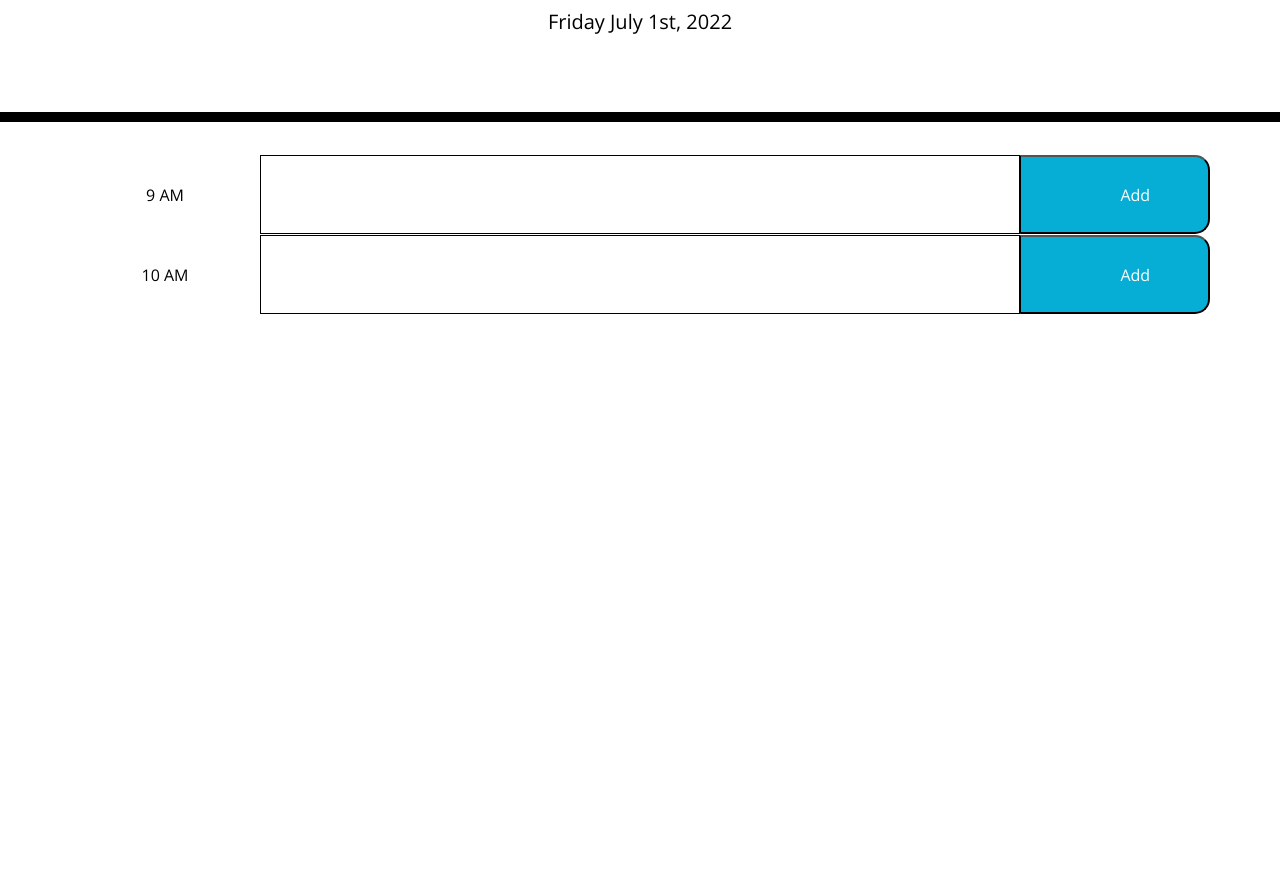
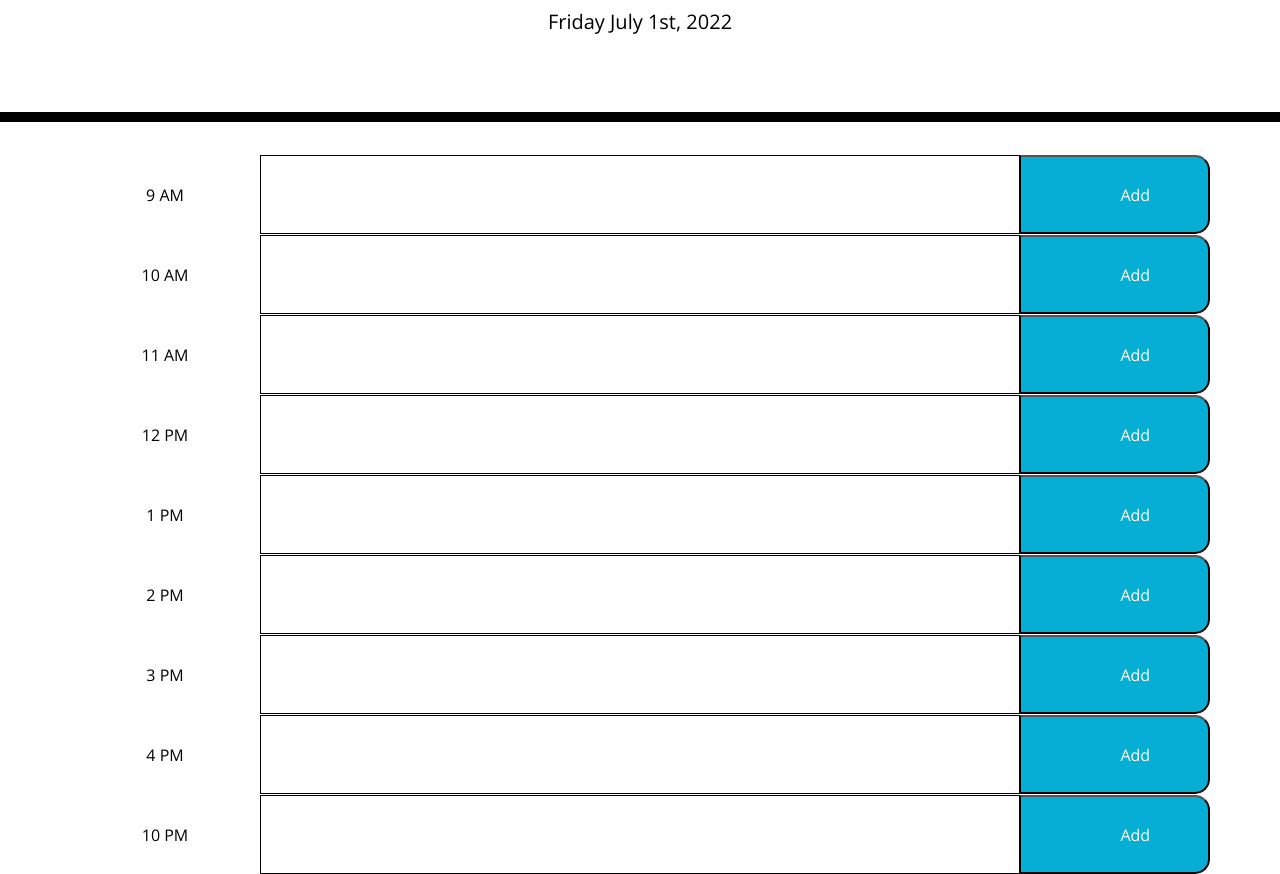
Before and after one commit to pdbesse/Work-Day-Scheduler, a plain HTML site: page index.html in a window 1280 px wide. Shown: the part 182-1056 px from the top of the page. Before the commit the page ends 800 px from the top, so only its background shows below. Drawn offline with nearby package versions, Linux system fonts and the light colour scheme.

Commit message:
added rest of time blocks in HTML; worked on color change; bug with military time vs .hour text conflict

```diff
--- a/assets/script.js
+++ b/assets/script.js
@@ -26,17 +26,17 @@ $(".hour").each(function (){
 
 // func to turn past events red
 if (currentHour < realHour) {
-    (this).addClass(".past")
+    $(this).addClass(".past")
 }
 
 // hour = current hour = green
 else if (currentHour === realHour) {
-    (this).addClass(".present")
+    $(this).addClass(".present")
 }
 
 /// hour > current = blue
-else {
-    (this).addClass(".future")
+else if (currentHour > realHour) {
+    $(this).addClass(".future")
 }
 })
 
--- a/index.html
+++ b/index.html
@@ -31,17 +31,63 @@
 
     <div class="container">
       <div id="9am" class="row time-block">
-        <div class="col-md-2 hour">9 AM</div>
+        <div class="col-md-2 hour" id="hour-9">9 AM</div>
         <textarea class="col-md-8 description"></textarea>
         <button id="9btn" class=" col-md-2 saveBtn saveBtn:hover">
           Add
         </button>
       </div>
-    </div>
-
-    <div class="container">
       <div id="10am" class="row time-block">
-        <div class="col-md-2 hour">10 AM</div>
+        <div class="col-md-2 hour" id="hour-10">10 AM</div>
+        <textarea class="col-md-8 description"></textarea>
+        <button id="10btn" class="col-md-2 saveBtn saveBtn:hover">
+          Add
+        </button>
+      </div>
+      <div id="11am" class="row time-block">
+        <div class="col-md-2 hour" id="hour-11">11 AM</div>
+        <textarea class="col-md-8 description"></textarea>
+        <button id="10btn" class="col-md-2 saveBtn saveBtn:hover">
+          Add
+        </button>
+      </div>
+      <div id="12pm" class="row time-block">
+        <div class="col-md-2 hour" id="hour-13">12 PM</div>
+        <textarea class="col-md-8 description"></textarea>
+        <button id="10btn" class="col-md-2 saveBtn saveBtn:hover">
+          Add
+        </button>
+      </div>
+      <div id="1pm" class="row time-block">
+        <div class="col-md-2 hour" id="hour-13">1 PM</div>
+        <textarea class="col-md-8 description"></textarea>
+        <button id="10btn" class="col-md-2 saveBtn saveBtn:hover">
+          Add
+        </button>
+      </div>
+      <div id="2pm" class="row time-block">
+        <div class="col-md-2 hour" id="hour-14">2 PM</div>
+        <textarea class="col-md-8 description"></textarea>
+        <button id="10btn" class="col-md-2 saveBtn saveBtn:hover">
+          Add
+        </button>
+      </div>
+      <div id="3pm" class="row time-block">
+        <div class="col-md-2 hour" id="hour-15">3 PM</div>
+        <textarea class="col-md-8 description"></textarea>
+        <button id="10btn" class="col-md-2 saveBtn saveBtn:hover">
+          Add
+        </button>
+      </div>
+      <div id="4pm" class="row time-block">
+        <div class="col-md-2 hour" id="hour-16">4 PM</div>
+        <textarea class="col-md-8 description"></textarea>
+        <button id="10btn" class="col-md-2 saveBtn saveBtn:hover">
+          Add
+        </button>
+      </div>
+      <div id="10pm" class="row time-block">
+        <div class="col-md-2 hour" id="hour-22">10 PM</div>
         <textarea class="col-md-8 description"></textarea>
         <button id="10btn" class="col-md-2 saveBtn saveBtn:hover">
           Add
@@ -49,75 +95,6 @@
       </div>
     </div>
 
-    <!-- <div class="container">
-      <div id="11am" class="row time-block">
-        <div class="col-md-2 hour">11 AM</div>
-        <textarea class="col-md-8"></textarea>
-        <button type="submit" value="Submit" class="col-md-2 btn btn-outline-success">
-          Add To Calendar
-        </button>
-        </div>
-    </div>
-
-    <div class="container">
-      <div id="12pm" class="row time-block">
-        <div class="col-md-2 hour">12 PM</div>
-        <textarea class="col-md-8"></textarea>
-        <button type="submit" value="Submit" class="col-md-2 btn btn-outline-success">
-          Add To Calendar
-        </button>
-        </div>
-    </div>
-
-    <div class="container">
-      <div id="1pm" class="row time-block">
-        <div class="col-md-2 hour">1 PM</div>
-        <textarea class="col-md-8"></textarea>
-        <button type="submit" value="Submit" class="col-md-2 btn btn-outline-success">
-          Add To Calendar
-        </button>
-        </div>
-    </div>
-
-    <div class="container">
-      <div id="2pm" class="row time-block">
-        <div class="col-md-2 hour">2 PM</div>
-        <textarea class="col-md-8"></textarea>
-        <button type="submit" value="Submit" class="col-md-2 btn btn-outline-success">
-          Add To Calendar
-        </button>
-        </div>
-    </div>
-
-    <div class="container">
-      <div id="3pm" class="row time-block">
-        <div class="col-md-2 hour">3 PM</div>
-        <textarea class="col-md-8"></textarea>
-        <button type="submit" value="Submit" class="col-md-2 btn btn-outline-success">
-          Add To Calendar
-        </button>
-        </div>
-    </div>
-
-    <div class="container">
-      <div id="4pm" class="row time-block">
-        <div class="col-md-2 hour">4 PM</div>
-        <textarea class="col-md-8"></textarea>
-        <button type="submit" value="Submit" class="col-md-2 btn btn-outline-success">
-          Add To Calendar
-        </button>
-        </div>
-    </div>
-
-    <div class="container">
-      <div id="5pm" class="row time-block">
-        <div class="col-md-2 hour">5 PM</div>
-        <textarea class="col-md-8"></textarea>
-        <button type="submit" value="Submit" class="col-md-2 btn btn-outline-success">
-          Add To Calendar
-        </button>
-        </div>
-    </div> -->
 
     <script src="https://cdnjs.cloudflare.com/ajax/libs/jquery/3.2.1/jquery.min.js"></script>
     <script src="https://cdnjs.cloudflare.com/ajax/libs/moment.js/2.24.0/moment.min.js"></script>
```
